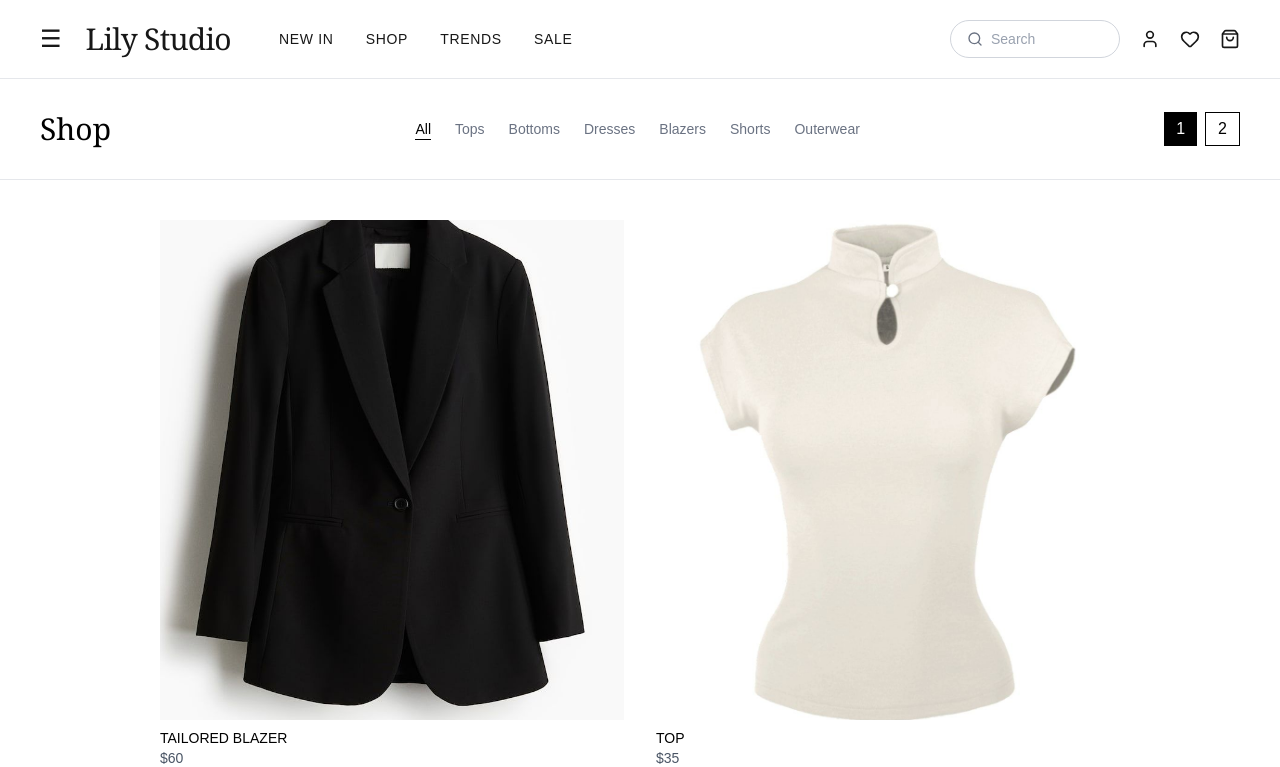
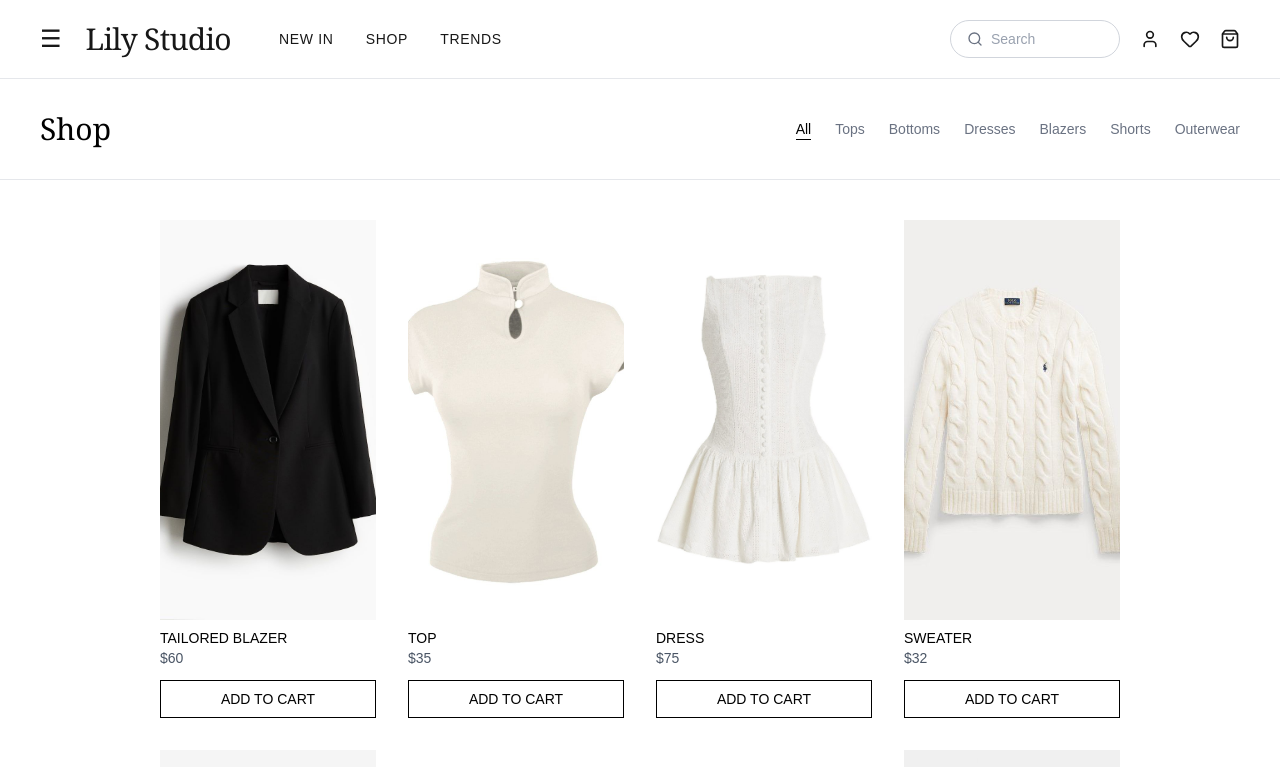
Before and after one commit to SumnimaGurung/lily, a Next.js app: page /shop in a window 1280 px wide. Shown: the top 767 px of the page. Built offline with nearby package versions, Linux system fonts and the light colour scheme.

Commit message:
update search bar

```diff
--- a/app/components/Navbar.tsx
+++ b/app/components/Navbar.tsx
@@ -2,11 +2,14 @@
 
 import Link from "next/link";
 import { useEffect, useState } from "react";
+import { useRouter } from "next/navigation";
 import { Search, User, Heart, ShoppingBag } from "lucide-react";
 
 export default function Navbar() {
   const [cartCount, setCartCount] = useState(0);
   const [user, setUser] = useState<any>(null);
+  const [searchText, setSearchText] = useState("");
+  const router = useRouter();
 
   useEffect(() => {
     const updateCartCount = () => {
@@ -35,18 +38,22 @@ export default function Navbar() {
 
     window.addEventListener("storage", updateCartCount);
     window.addEventListener("cartUpdated", updateCartCount);
-
     window.addEventListener("storage", updateUser);
     window.addEventListener("userUpdated", updateUser);
 
     return () => {
       window.removeEventListener("storage", updateCartCount);
       window.removeEventListener("cartUpdated", updateCartCount);
-
       window.removeEventListener("storage", updateUser);
       window.removeEventListener("userUpdated", updateUser);
     };
   }, []);
+
+  const handleSearch = (e: React.KeyboardEvent<HTMLInputElement>) => {
+    if (e.key === "Enter" && searchText.trim() !== "") {
+      router.push(`/shop?search=${encodeURIComponent(searchText.trim())}`);
+    }
+  };
 
   return (
     <header className="bg-white border-b border-gray-200 sticky top-0 z-50">
@@ -64,16 +71,18 @@ export default function Navbar() {
             <Link href="/home">New In</Link>
             <Link href="/shop">Shop</Link>
             <Link href="/trends">Trends</Link>
-            <Link href="/sale">Sale</Link>
           </nav>
         </div>
 
         <div className="flex items-center gap-5 ml-auto">
-          <div className="flex items-center rounded-full border border-gray-300 px-4 py-2">
+          <div className="flex items-center rounded-full border border-gray-300 px-4 py-2 cursor-text transition focus-within:border-black focus-within:shadow-sm">
             <Search size={16} className="text-gray-500" />
             <input
               type="text"
               placeholder="Search"
+              value={searchText}
+              onChange={(e) => setSearchText(e.target.value)}
+              onKeyDown={handleSearch}
               className="ml-2 w-28 bg-transparent text-sm outline-none placeholder:text-gray-400"
             />
           </div>
@@ -94,7 +103,6 @@ export default function Navbar() {
               </span>
             )}
           </Link>
-
         </div>
       </div>
     </header>
--- a/app/shop/page.tsx
+++ b/app/shop/page.tsx
@@ -1,31 +1,41 @@
 "use client";
 
 import { useState } from "react";
+import { useSearchParams } from "next/navigation";
 
 const products = [
   { id: 1, name: "Tailored Blazer", price: 60, category: "Blazers", image: "/blackblazer.jpg" },
   { id: 2, name: "Top", price: 35, category: "Tops", image: "/top.jpg" },
-  { id: 3, name: "Dress", price: 75, category: "Dresses", image: "/dress.jpg"  },
+  { id: 3, name: "Dress", price: 75, category: "Dresses", image: "/dress.jpg" },
   { id: 4, name: "Sweater", price: 32, category: "Shorts", image: "/sweater.jpg" },
   { id: 5, name: "White Blazer", price: 70, category: "Blazers", image: "/blazer.jpg" },
   { id: 6, name: "Jacket", price: 55, category: "Outerwear", image: "/jacket.jpg" },
-  { id: 7, name: "Trousers", price: 40, category: "Bottoms", image: "/trouser.jpg"},
-  { id: 8, name: "Wide Jeans", price: 45, category: "Bottoms", image: "/jeans.jpg"},
+  { id: 7, name: "Trousers", price: 40, category: "Bottoms", image: "/trouser.jpg" },
+  { id: 8, name: "Wide Jeans", price: 45, category: "Bottoms", image: "/jeans.jpg" },
 ];
-
-
 
 const categories = ["All", "Tops", "Bottoms", "Dresses", "Blazers", "Shorts", "Outerwear"];
 
 export default function ShopPage() {
+  const searchParams = useSearchParams();
+  const search = searchParams.get("search") || "";
+
   const [selectedCategory, setSelectedCategory] = useState("All");
-  const [viewMode, setViewMode] = useState("two");
   const [message, setMessage] = useState("");
 
-  const filteredProducts =
+  let filteredProducts =
     selectedCategory === "All"
       ? products
       : products.filter((product) => product.category === selectedCategory);
+
+  if (search.trim() !== "") {
+    filteredProducts = filteredProducts.filter((product) => {
+      return (
+        product.name.toLowerCase().includes(search.toLowerCase()) ||
+        product.category.toLowerCase().includes(search.toLowerCase())
+      );
+    });
+  }
 
   const handleAddToCart = (product: any) => {
     const existingCart = localStorage.getItem("cart");
@@ -51,7 +61,14 @@ export default function ShopPage() {
   return (
     <main className="min-h-screen bg-white text-black">
       <div className="px-6 md:px-10 py-8 border-b border-gray-200 flex flex-col gap-6 lg:flex-row lg:justify-between lg:items-center">
+        <div>
           <h1 className="text-3xl font-serif">Shop</h1>
+          {search && (
+            <p className="text-sm text-gray-500 mt-2">
+              Search result for: <span className="text-black">{search}</span>
+            </p>
+          )}
+        </div>
 
         <div className="flex gap-6 text-sm uppercase flex-wrap">
           {categories.map((cat) => (
@@ -68,22 +85,6 @@ export default function ShopPage() {
             </button>
           ))}
         </div>
-
-        <div className="flex gap-2">
-          <button
-            onClick={() => setViewMode("two")}
-            className={viewMode === "two" ? "bg-black text-white px-3 py-1" : "border px-3 py-1"}
-          >
-            1
-          </button>
-
-          <button
-            onClick={() => setViewMode("four")}
-            className={viewMode === "four" ? "bg-black text-white px-3 py-1" : "border px-3 py-1"}
-          >
-            2
-          </button>
-        </div>
       </div>
 
       {message && (
@@ -91,23 +92,16 @@ export default function ShopPage() {
       )}
 
       <div className="px-10 md:px-20 lg:px-40 py-10">
-        <div
-          className={
-            viewMode === "two"
-              ? "grid grid-cols-1 sm:grid-cols-2 gap-8"
-              : "grid grid-cols-2 lg:grid-cols-4 gap-8"
-          }
-        >
+        {filteredProducts.length === 0 ? (
+          <p className="text-center text-gray-500">No products found.</p>
+        ) : (
+          <div className="grid grid-cols-2 lg:grid-cols-4 gap-8">
             {filteredProducts.map((product) => (
               <div key={product.id}>
                 <img
                   src={product.image}
                   alt={product.name}
-                className={
-                  viewMode === "two"
-                    ? "w-full h-[500px] object-cover"
-                    : "w-full h-[400px] object-cover"
-                }
+                  className="w-full h-[400px] object-cover"
                 />
 
                 <p className="text-sm mt-2 uppercase">{product.name}</p>
@@ -122,6 +116,7 @@ export default function ShopPage() {
               </div>
             ))}
           </div>
+        )}
       </div>
     </main>
   );
```
Lines whose indentation alone changed are shown as unchanged.
